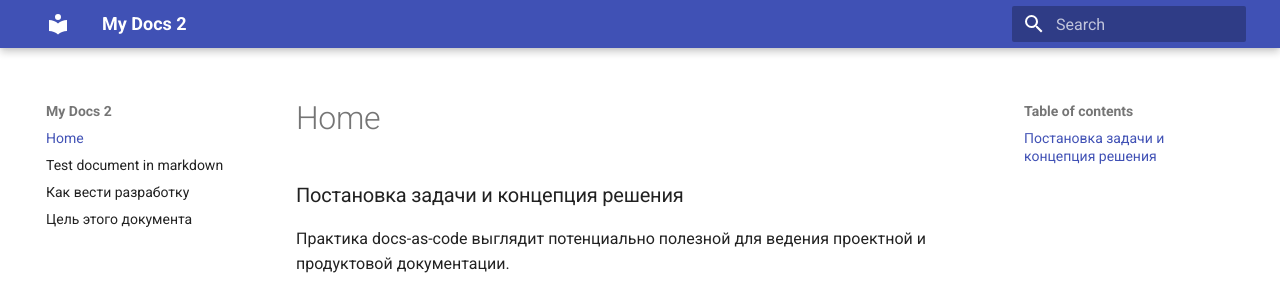
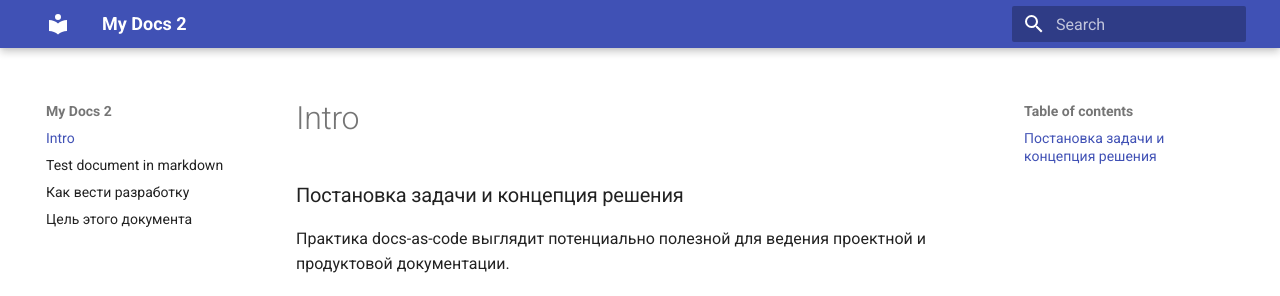
Before and after one commit to anton-merkulov/mkdocs, an MkDocs documentation site: the page built from docs/index.md, in a window 1280 px wide. Shown: the top 296 px of the page. Built offline with MkDocs 1.6.1 and Material for MkDocs 9.7.7, drawn with Linux system fonts in a browser that asks for light colours; the version menu is left out.

Commit message:
Changed name of index.md to Intro

```diff
--- a/docs/index.md
+++ b/docs/index.md
@@ -1,3 +1,5 @@
+# Intro
+
 ### Постановка задачи и концепция решения
 
 Практика docs-as-code выглядит потенциально полезной для ведения проектной и продуктовой документации.
```
